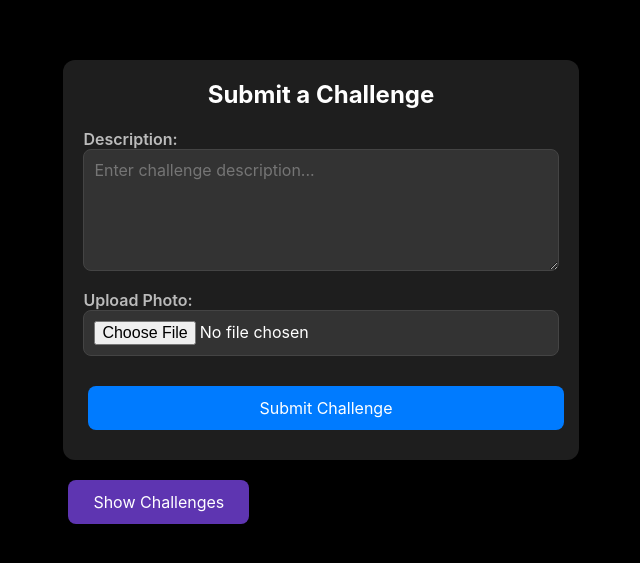
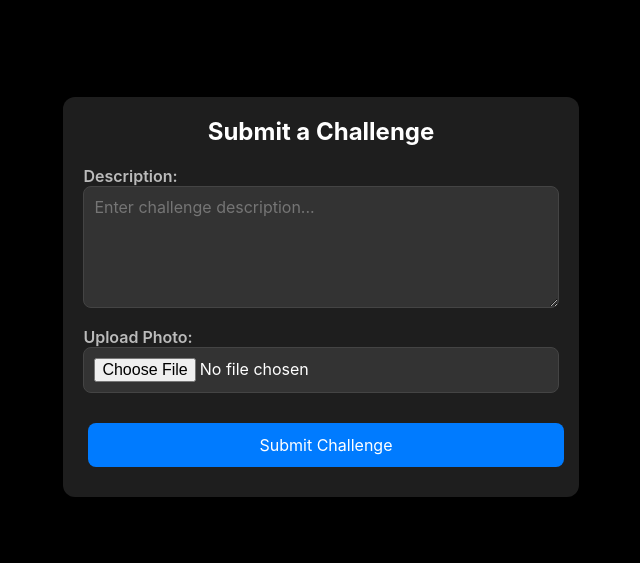
Before and after one commit to Iqrayusuf/Shutter_Space, a React (Create React App) app in the folder frontend/user_create_challenge/: page / in a window 1280 px wide. Shown: the part 103-666 px from the top of the page, without its empty margins (319-959 px from the left). Built offline with nearby package versions, Linux system fonts and the light colour scheme; the HTML template or start-up script is replaced by a standard one.

Commit message:
removed the button

```diff
--- a/frontend/user_create_challenge/src/components/user_challenge.js
+++ b/frontend/user_create_challenge/src/components/user_challenge.js
@@ -36,7 +36,7 @@ const UserChallenge = () => {
     try {
       const response = await fetch('http://localhost:8080/api/userPhotography', {
         method: 'POST',
-        body: formData
+        body: formData,
       });
 
       if (response.ok) {
@@ -90,8 +90,6 @@ const UserChallenge = () => {
           <button type="submit" className="submit-btn">Submit Challenge</button>
         </div>
       </form>
-
-      <button onClick={() => navigate('/add-challenge/photography')} className="view-challenges-btn">Show Challenges</button>
     </div>
   );
 };
```
